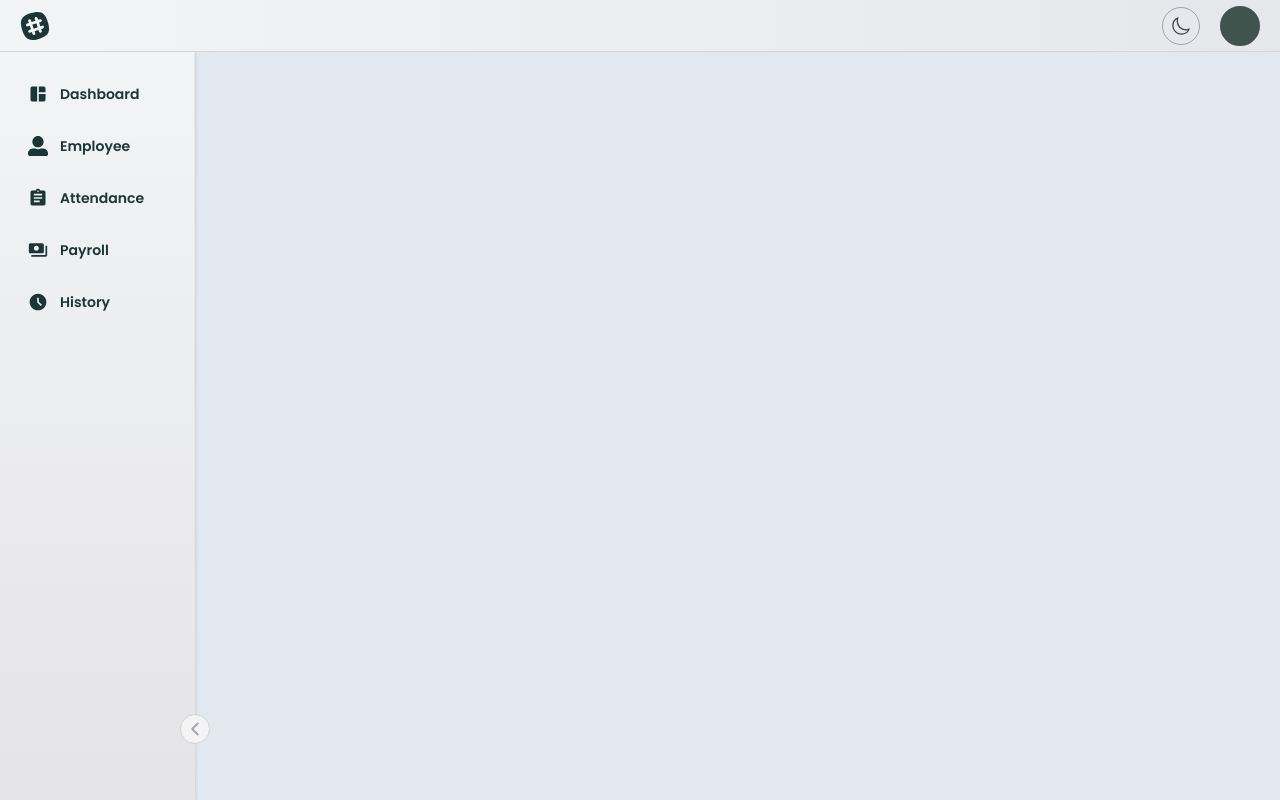
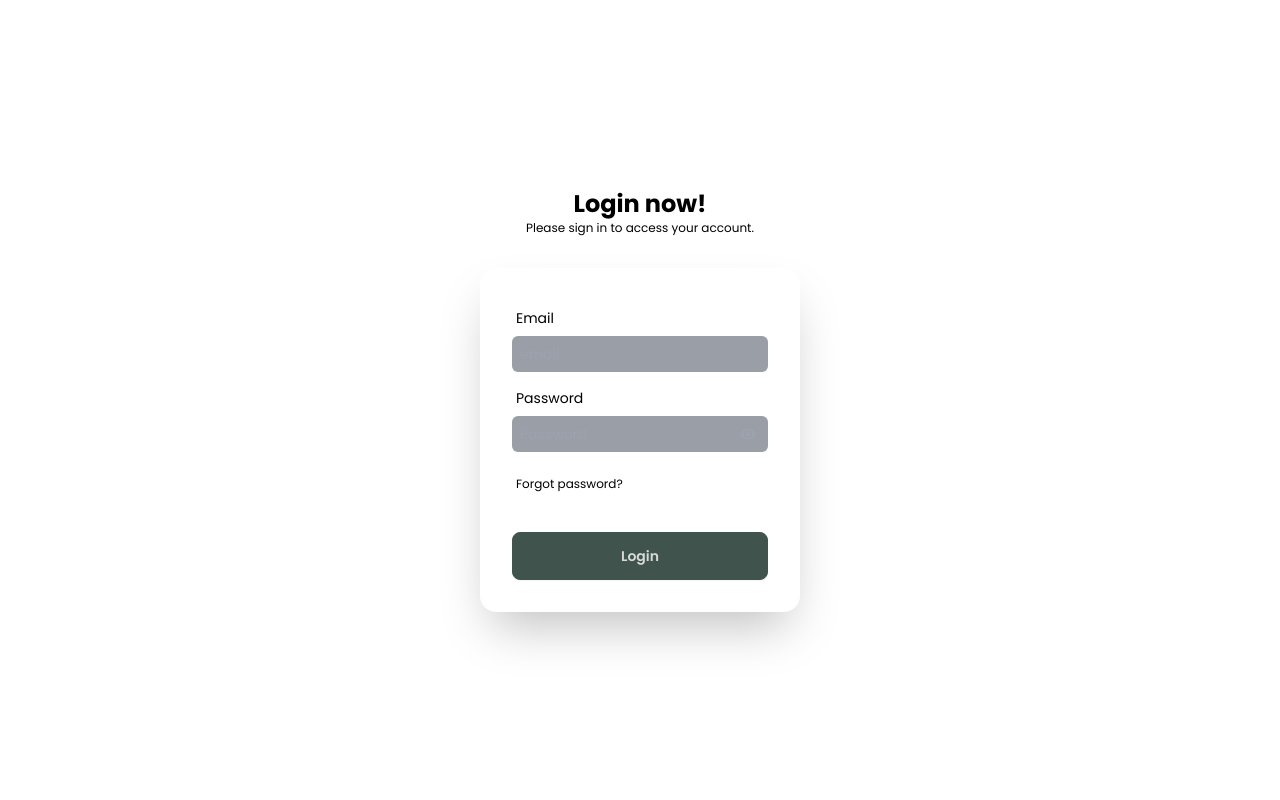
Before and after one commit to AllenCortuna/ts-component, a Next.js app: page / in a window 1280 px wide. Built offline with nearby package versions, Linux system fonts and the light colour scheme.

Commit message:
add: login page

```diff
--- a/src/app/dashboard/page.tsx
+++ b/src/app/dashboard/page.tsx
@@ -1,4 +1,4 @@
-import NavLayout from "@/components/Layout";
+import NavLayout from "@/components/NavLayout";
 import PaginationTable from "@/components/pagination/PaginationTable";
 import React from "react";
 
--- a/src/app/page.tsx
+++ b/src/app/page.tsx
@@ -1,12 +1,9 @@
-// import Image from "next/image";
-import NavLayout from "@/components/Layout";
+import Login from "@/components/Login";
 
 export default function Home() {
   return (
-    <main>
-      <NavLayout>
-        <div className="flex"></div>
-      </NavLayout>
-    </main>
+    <div className="flex items-center justify-center w-screen h-auto flex-col dark:bg-gray-900">
+      <Login />
+    </div>
   );
 }
--- /dev/null
+++ b/src/components/Login.tsx
@@ -0,0 +1,78 @@
+"use client";
+import React from "react";
+import { FaEyeSlash, FaEye } from "react-icons/fa";
+import { useState } from "react";
+import Link from "next/link";
+const Login = () => {
+  const [password, setPassword] = useState("");
+  const [showPassword, setShowPassword] = useState(false);
+
+  const togglePasswordVisibility = () => {
+    setShowPassword(!showPassword);
+  };
+  return (
+      <div className="hero bg-base-200 min-h-screen">
+        <div className="hero-content flex flex-col">
+          <div className="text-center lg:text-left">
+            <h1 className="text-2xl font-bold dark:text-white mx-auto text-center">
+              Login now!
+            </h1>
+            <p className="mb-4 dark:text-zinc-400 text-xs max-w-80 text-center">
+              Please sign in to access your account.
+            </p>
+          </div>
+          <div className="card bg-base-100 dark:bg-slate-800 w-[20rem] shrink-0 shadow-2xl">
+            <form className="card-body">
+              <div className="form-control">
+                <label className="label">
+                  <span className="label-text dark:text-zinc-300">Email</span>
+                </label>
+                <input
+                  type="email"
+                  placeholder="email"
+                  className="bg-gray-700 bg-opacity-50 text-gray-200 border-0 rounded-md p-2 w-full focus:bg-gray-600 focus:bg-opacity-70 focus:outline-none focus:ring-1 focus:ring-secondary transition ease-in-out duration-150 text-sm"
+                  required
+                />
+              </div>
+              <div className="form-control">
+                <label className="label">
+                  <span className="label-text dark:text-zinc-300">
+                    Password
+                  </span>
+                </label>
+                <div className="relative mb-4">
+                  <input
+                    type={showPassword ? "text" : "password"}
+                    onChange={(e) => setPassword(e.target.value)}
+                    value={password}
+                    placeholder="Password"
+                    className="bg-gray-700 bg-opacity-50 text-gray-200 border-0 rounded-md p-2 w-full focus:bg-gray-600 focus:bg-opacity-70 focus:outline-none focus:ring-1 focus:ring-secondary transition ease-in-out duration-150 text-sm"
+                  />
+                  <button
+                    type="button"
+                    onClick={togglePasswordVisibility}
+                    className="absolute inset-y-0 right-0 pr-3 flex items-center text-gray-400"
+                  >
+                    {showPassword ? <FaEyeSlash /> : <FaEye />}
+                  </button>
+                </div>
+                <label className="label">
+                  <Link
+                    href="#"
+                    className="label-text-alt link link-hover dark:text-zinc-400 dark:hover:text-secondary"
+                  >
+                    Forgot password?
+                  </Link>
+                </label>
+              </div>
+              <div className="form-control mt-6">
+                <button className="btn btn-primary">Login</button>
+              </div>
+            </form>
+          </div>
+        </div>
+      </div>
+  );
+};
+
+export default Login;
```
Also changed, not shown: src/components/NavLayout.tsx (renamed from src/components/Layout.tsx).
